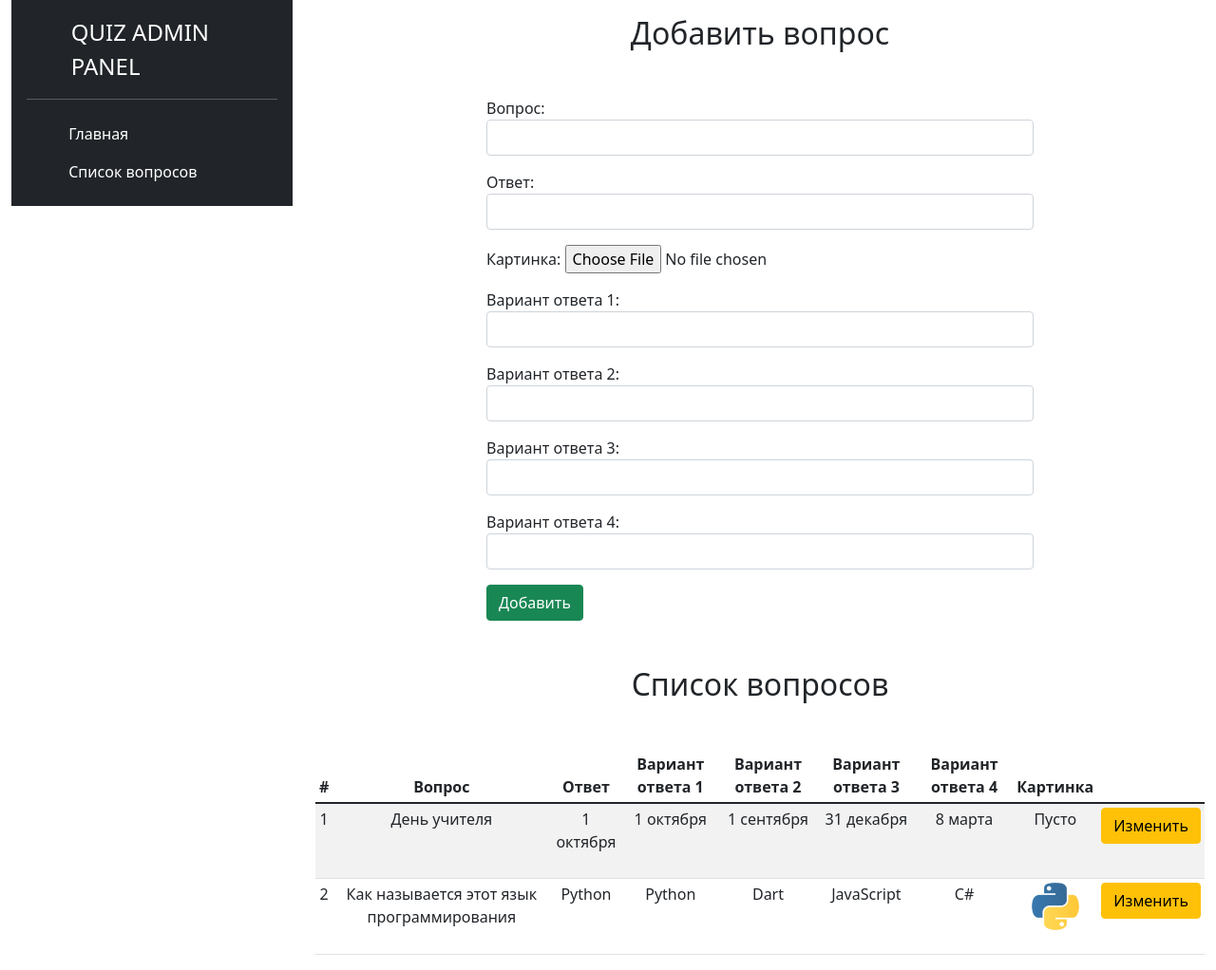
After one commit to ilgiz-ayupov/django-quiz-panel, a Django app: page /question_list/ in a window 1280 px wide. The commit adds this page. Shown: the whole page at 95% size. Run offline with Django 3.2, Linux system fonts and the light colour scheme; data comes from the database, SQL or seed files in the repository; both versions use the stored data as it was after the commit; some libraries are stand-ins or nearby versions.

Commit message:
Добавил страницы/ Сделал интерфейт

```diff
--- a/PROJECT/urls.py
+++ b/PROJECT/urls.py
@@ -16,8 +16,15 @@ Including another URLconf
 from django.contrib import admin
 from django.urls import path, include
 
+from django.conf import settings
+from django.conf.urls.static import static
+
 urlpatterns = [
     path('admin/', admin.site.urls),
     path("", include("admin_panel.urls")),
     path("bot/", include("bot.urls")),
 ]
+
+if settings.DEBUG:
+    urlpatterns += static(prefix=settings.MEDIA_URL, document_root=settings.MEDIA_ROOT)
+    urlpatterns += static(prefix=settings.STATIC_URL, document_root=settings.STATIC_ROOT)
--- /dev/null
+++ b/admin_panel/forms.py
@@ -0,0 +1,31 @@
+from django import forms
+from .models import Questions
+
+
+class QuestionsForm(forms.ModelForm):
+    class Meta:
+        model = Questions
+        fields = (
+            "title", "answer", "image", "answer_option_one", "answer_option_two", "answer_option_third", "answer_option_four"
+        )
+        widgets = {
+            "title": forms.TextInput(attrs={
+                "class": "form-control"
+            }),
+            "answer": forms.TextInput(attrs={
+                "class": "form-control"
+            }),
+            "answer_option_one": forms.TextInput(attrs={
+                "class": "form-control"
+            }),
+            "answer_option_two": forms.TextInput(attrs={
+                "class": "form-control"
+            }),
+            "answer_option_third": forms.TextInput(attrs={
+                "class": "form-control"
+            }),
+            "answer_option_four": forms.TextInput(attrs={
+                "class": "form-control"
+            }),
+
+        }
--- a/admin_panel/models.py
+++ b/admin_panel/models.py
@@ -19,10 +19,10 @@ class TelegramUser(models.Model):
         verbose_name_plural = "Пользователи Telegram"
 
 
-
 class Questions(models.Model):
     title = models.CharField(max_length=255, verbose_name="Вопрос")
     answer = models.CharField(max_length=255, verbose_name="Ответ")
+    image = models.ImageField(upload_to="question_photos/", verbose_name="Картинка", null=True, blank=True)
     answer_option_one = models.CharField(max_length=255, verbose_name="Вариант ответа 1")
     answer_option_two = models.CharField(max_length=255, verbose_name="Вариант ответа 2")
     answer_option_third = models.CharField(max_length=255, verbose_name="Вариант ответа 3")
--- /dev/null
+++ b/admin_panel/templates/admin_panel/questions_list.html
@@ -0,0 +1,83 @@
+{% extends 'base.html' %}
+{% load crispy_forms_tags %}
+
+
+{% block content %}
+
+<div class="container-fluid">
+    <div class="row justify-content-between">
+        <div class="col-md-3">
+            {% include 'components/_sidebar.html' %}
+        </div>
+        <div class="col-md-9">
+            <div class="row justify-content-center">
+                <h2 class="text-center mt-3 mb-5">Добавить вопрос</h2>
+                {% if messages %}
+                {% for message in messages %}
+                {% if message.tags == 'error' %}
+                <div class="alert alert-danger" role="alert">
+                    {{ message }}
+                </div>
+                {% else %}
+                <div class="alert alert-{{ message.tags }}" role="alert">
+                    {{ message }}
+                </div>
+                {% endif %}
+                {% endfor %}
+                {% endif %}
+
+                <form action="" method="post" enctype="multipart/form-data" style="width: 600px">
+                    {% csrf_token %}
+                    {{ form.as_p }}
+                    <button type="submit" class="btn btn-success">Добавить</button>
+                </form>
+            </div>
+
+            <div class="row">
+                <h2 class="mt-5 mb-5 text-center">Список вопросов</h2>
+                <div class="table-responsive">
+                    <table class="table table-striped table-sm">
+                        <thead>
+                            <tr class="text-center">
+                                <th>#</th>
+                                <th>Вопрос</th>
+                                <th>Ответ</th>
+                                <th>Вариант ответа 1</th>
+                                <th>Вариант ответа 2</th>
+                                <th>Вариант ответа 3</th>
+                                <th>Вариант ответа 4</th>
+                                <th>Картинка</th>
+                                <th></th>
+                            </tr>
+                        </thead>
+                        <tbody>
+                            {% for question in questions_list %}
+                            <tr class="text-center">
+                                <td style="height: 80px;">{{ question.pk }}</td>
+                                <td style="height: 80px;">{{ question.title }}</td>
+                                <td style="height: 80px;">{{ question.answer }}</td>
+                                <td style="height: 80px;">{{ question.answer_option_one }}</td>
+                                <td style="height: 80px;">{{ question.answer_option_two }}</td>
+                                <td style="height: 80px;">{{ question.answer_option_third }}</td>
+                                <td style="height: 80px;">{{ question.answer_option_four }}</td>
+                                {% if question.image %}
+                                <td>
+                                    <a href="{{ question.image.url }}">
+                                        <img src="{{ question.image.url }}" alt="" width="50px" height="50px">
+                                    </a>
+                                </td>
+                                {% else %}
+                                <td>Пусто</td>
+                                {% endif %}
+                                <td><a href="{% url 'question_edit' pk=question.pk %}"
+                                        class="btn btn-warning">Изменить</a></td>
+                            </tr>
+                            {% endfor %}
+                        </tbody>
+                    </table>
+                </div>
+            </div>
+        </div>
+    </div>
+</div>
+{% endblock content %}
--- /dev/null
+++ b/admin_panel/templates/base.html
@@ -0,0 +1,21 @@
+<!DOCTYPE html>
+<html lang="en">
+<head>
+    <meta charset="UTF-8">
+    <title>{{ title }}</title>
+    <link href="https://cdn.jsdelivr.net/npm/bootstrap@5.1.1/dist/css/bootstrap.min.css" rel="stylesheet"
+          integrity="sha384-F3w7mX95PdgyTmZZMECAngseQB83DfGTowi0iMjiWaeVhAn4FJkqJByhZMI3AhiU" crossorigin="anonymous">
+</head>
+<body>
+
+{% block content %} {% endblock content %}
+
+
+<script src="https://cdn.jsdelivr.net/npm/@popperjs/core@2.9.3/dist/umd/popper.min.js"
+        integrity="sha384-W8fXfP3gkOKtndU4JGtKDvXbO53Wy8SZCQHczT5FMiiqmQfUpWbYdTil/SxwZgAN"
+        crossorigin="anonymous"></script>
+<script src="https://cdn.jsdelivr.net/npm/bootstrap@5.1.1/dist/js/bootstrap.min.js"
+        integrity="sha384-skAcpIdS7UcVUC05LJ9Dxay8AXcDYfBJqt1CJ85S/CFujBsIzCIv+l9liuYLaMQ/"
+        crossorigin="anonymous"></script>
+</body>
+</html>
--- /dev/null
+++ b/admin_panel/templates/components/_sidebar.html
@@ -0,0 +1,46 @@
+<div class="d-flex flex-column flex-shrink-0 p-3 text-white bg-dark">
+  <a href="/" class="d-flex align-items-center mb-3 mb-md-0 me-md-auto text-white text-decoration-none">
+    <svg class="bi me-2" width="40" height="32">
+      <use xlink:href="#bootstrap"></use>
+    </svg>
+    <span class="fs-4">QUIZ ADMIN PANEL</span>
+  </a>
+  <hr>
+  <ul class="nav nav-pills flex-column mb-auto">
+    <li class="nav-item">
+      <a href="{% url 'users_list' %}" class="nav-link text-white" aria-current="page">
+        <svg class="bi me-2" width="16" height="16">
+          <use xlink:href="#home"></use>
+        </svg>
+        Главная
+      </a>
+    </li>
+    <li>
+      <a href="{% url 'questions_list' %}" class="nav-link text-white">
+        <svg class="bi me-2" width="16" height="16">
+          <use xlink:href="#speedometer2"></use>
+        </svg>
+        Список вопросов
+      </a>
+    </li>
+  </ul>
+</div>
+
+
+<script>
+  // Смена активной страницы
+  const nav = document.querySelector(".nav")
+  const navLink = nav.querySelectorAll(".nav-link")
+  const routes = {
+    "http://localhost:8000/": "Главная",
+    "http://localhost:8000/question_list/": "Список вопросов"
+  }
+
+  for(let i = 0; i < navLink.length; i++) {
+    if( navLink[i].textContent.trim() == routes[window.location.href] ){
+      navLink[i].classList.add("active")
+    }
+  }
+
+
+</script>
--- a/admin_panel/urls.py
+++ b/admin_panel/urls.py
@@ -1,7 +1,9 @@
 from django.urls import path
 
-from .views import UsersList
+from .views import UsersListView, QuestionsListView, QuestionEditView
 
 urlpatterns = [
-    path("", UsersList.as_view(), name="users_list")
+    path("", UsersListView.as_view(), name="users_list"),
+    path("question_list/", QuestionsListView.as_view(), name="questions_list"),
+    path("question_edit/<int:pk>", QuestionEditView.as_view(), name="question_edit")
 ]
--- a/admin_panel/views.py
+++ b/admin_panel/views.py
@@ -1,10 +1,55 @@
-from django.shortcuts import render
-from django.views.generic import ListView
+from django.shortcuts import render, redirect
+from django.urls import reverse_lazy
+from django.views.generic import ListView, UpdateView
+from django.views import View
 from .models import TelegramUser, Questions
+from django.contrib import messages
+
+from .forms import QuestionsForm
 
 
-class UsersList(ListView):
+class UsersListView(ListView):
     model = TelegramUser
     template_name = "admin_panel/users_list.html"
     queryset = TelegramUser.objects.all()
-    context_object_name = "user_list"
+    context_object_name = "users_list"
+    extra_context = {
+        "title": "Главаная страница"
+    }
+
+
+class QuestionsListView(View):
+    def get(self, request):
+        form = QuestionsForm()
+        questions_list = Questions.objects.all()
+        return render(request, "admin_panel/questions_list.html", {
+            "form": form,
+            "questions_list": questions_list,
+            "title": "Список вопросов"
+        })
+
+    def post(self, request):
+        form = QuestionsForm(data=request.POST, files=request.FILES)
+        if form.is_valid():
+            question = form.save()
+            messages.success(request, "Вопрос успешно добавлен.")
+            return redirect("questions_list")
+        else:
+            messages.error(request, "Ошибка добавления.")
+            return redirect("questions_list")
+
+
+class QuestionEditView(UpdateView):
+    model = Questions
+    form_class = QuestionsForm
+    template_name = "admin_panel/question_edit.html"
+    extra_context = {
+        "title": "Изменить вопрос",
+    }
+
+    def get_queryset(self):
+        return Questions.objects.filter(pk=self.kwargs.get("pk"))
+
+    def get_success_url(self):
+        messages.success(self.request, "Вопрос успешно обновлен.")
+        return reverse_lazy("questions_list")
```
Also changed, not shown: PROJECT/settings.py (+5 -7 lines), admin_panel/templates/admin_panel/question_edit.html (added, +38 -0 lines), admin_panel/templates/admin_panel/users_list.html (+63 -10 lines), admin_panel/migrations/0002_questions_image.py (added), db.sqlite3, media/question_photos/download.jpg (added).
